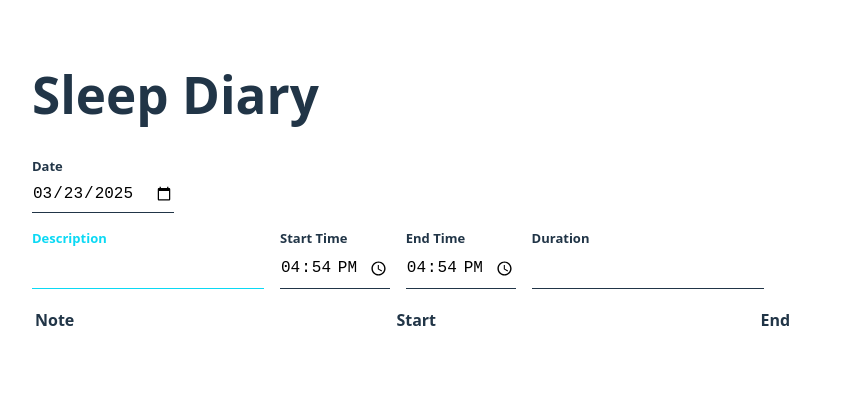
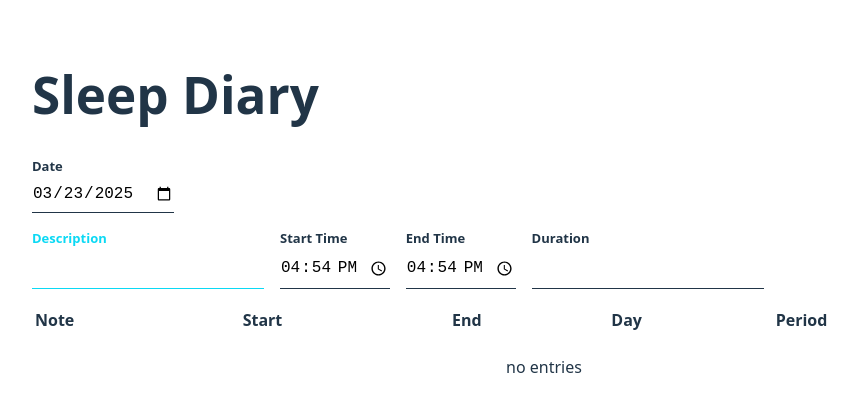
Before and after one commit to greg-a/sleep_diary, a React (Vite) app: page / in a window 1280 px wide. Shown: the top 412 px of the page, without its empty margins (96-954 px from the left). Built offline with nearby package versions, Linux system fonts and the light colour scheme.

Commit message:
add day and period; adjust date formatting

```diff
--- a/src/components/table/Table.tsx
+++ b/src/components/table/Table.tsx
@@ -18,24 +18,30 @@ const formatterFn = (value: any): string | number => {
     return value;
   }
   if (value instanceof Date) {
-    return value.toLocaleString();
+    return value.toLocaleString([], {
+      day: "2-digit",
+      month: "2-digit",
+      year: "2-digit",
+      hour: "2-digit",
+      minute: "2-digit",
+    });
   }
   return "";
 };
 
 const renderBody = (body: ReactNode | Function, rowData: any) => {
   if (body instanceof Function) {
-    return body(rowData)
+    return body(rowData);
   } else {
-    return <body />
+    return <body />;
   }
-}
+};
 
 const renderValue = (rowData: any, field: string | number | symbol) => {
   if (field in rowData) {
-    return formatterFn(rowData[field])
+    return formatterFn(rowData[field]);
   }
-}
+};
 
 export const Table = <T extends { id: string }>({
   columns,
@@ -53,13 +59,25 @@ export const Table = <T extends { id: string }>({
         </tr>
       </thead>
       <tbody>
-        {data.map((row) => (
-          <tr key={row.id}>
-            {columns.map((col) => (
-              <td key={String(col.field)}>{col.body ? renderBody(col.body, row) : renderValue(row, col.field)}</td>
-            ))}
+        {data.length > 0 ? (
+          data.map((row) => (
+            <tr key={row.id}>
+              {columns.map((col) => (
+                <td key={String(col.field)}>
+                  {col.body
+                    ? renderBody(col.body, row)
+                    : renderValue(row, col.field)}
+                </td>
+              ))}
+            </tr>
+          ))
+        ) : (
+          <tr>
+            <td align="center" colSpan={100} style={{ padding: 20 }}>
+              no entries
+            </td>
           </tr>
-        ))}
+        )}
       </tbody>
     </table>
   );
--- a/src/pages/diary/Diary.tsx
+++ b/src/pages/diary/Diary.tsx
@@ -13,12 +13,12 @@ function uuidv4() {
   );
 }
 
-const getDefaultNewEntry = (date?: Date): Entry => {
-  const currentDatetime = date ?? new Date();
+const getDefaultNewEntry = (start?: Date, end?: Date): Entry => {
+  const startTime = start ?? new Date();
   return {
     text: "",
-    startTime: currentDatetime,
-    endTime: currentDatetime,
+    startTime,
+    endTime: end ?? startTime,
     id: "",
   };
 };
@@ -74,7 +74,7 @@ export const Diary = () => {
       };
       setEntries((prev) => [...prev, newEnt]);
       await addEntry(newEnt);
-      setNewEntry(getDefaultNewEntry(newEntry.startTime));
+      setNewEntry(getDefaultNewEntry(newEntry.startTime, newEntry.endTime));
     }
   };
 
@@ -82,7 +82,7 @@ export const Diary = () => {
     setNewEntry((prev) => ({ ...prev, text: e.target.value }));
   };
 
-  const handleDateChange = (e: React.ChangeEvent<HTMLInputElement>) => {
+  const handleTimeChange = (e: React.ChangeEvent<HTMLInputElement>) => {
     const key = e.target.id as "startTime" | "endTime";
     const newTime = new Date(newEntry[key] ?? newEntry.startTime);
     const [hours, minutes] = e.target.value.split(":");
@@ -93,6 +93,19 @@ export const Diary = () => {
       ...prev,
       [key]: newTime,
     }));
+  };
+
+  const handleDateChange = (e: React.ChangeEvent<HTMLInputElement>) => {
+    const newDate = new Date(e.target.value);
+    const newStart = newEntry.startTime;
+    newStart.setFullYear(newDate.getFullYear());
+    newStart.setMonth(newDate.getMonth());
+    newStart.setDate(newDate.getDate());
+    const newEnd = newEntry.endTime ?? newEntry.startTime;
+    newEnd.setFullYear(newDate.getFullYear());
+    newEnd.setMonth(newDate.getMonth());
+    newEnd.setDate(newDate.getDate() + 1);
+    setNewEntry((prev) => ({ ...prev, startTime: newStart, endTime: newEnd }));
   };
 
   const handleDeleteEntry = (entryId: string) => {
@@ -114,6 +127,7 @@ export const Diary = () => {
           label="Date"
           type="date"
           value={formatDate(newEntry.startTime)}
+          onChange={handleDateChange}
         />
       </div>
       <div className="form-container">
@@ -129,14 +143,14 @@ export const Diary = () => {
           name="startTime"
           type="time"
           value={formatTime(newEntry.startTime)}
-          onChange={handleDateChange}
+          onChange={handleTimeChange}
         />
         <Input
           label="End Time"
           name="endTime"
           type="time"
           value={formatTime(newEntry.endTime ?? newEntry.startTime)}
-          onChange={handleDateChange}
+          onChange={handleTimeChange}
         />
         <Input
           label="Duration"
--- a/src/pages/diary/entry/EntryList.tsx
+++ b/src/pages/diary/entry/EntryList.tsx
@@ -14,6 +14,16 @@ interface Props {
   onDelete: (id: string) => void;
 }
 
+const days = [
+  "Sunday",
+  "Monday",
+  "Tuesday",
+  "Wednesday",
+  "Thursday",
+  "Friday",
+  "Saturday",
+];
+
 export const EntryList = ({ entries, onDelete }: Props) => {
   const handleDelete = async (entryId: string) => {
     const response = await deleteEntry(entryId);
@@ -29,6 +39,17 @@ export const EntryList = ({ entries, onDelete }: Props) => {
         { header: "Start", field: "startTime" },
         { header: "End", field: "endTime" },
         {
+          header: "Day",
+          field: "startTime",
+          body: (entry: Entry) => days[entry.startTime.getDay()],
+        },
+        {
+          header: "Period",
+          field: "startTime",
+          body: (entry: Entry) =>
+            entry.startTime.toLocaleString([], { dayPeriod: "long" }),
+        },
+        {
           header: "",
           field: "",
           body: (entry: Entry) => (
```
